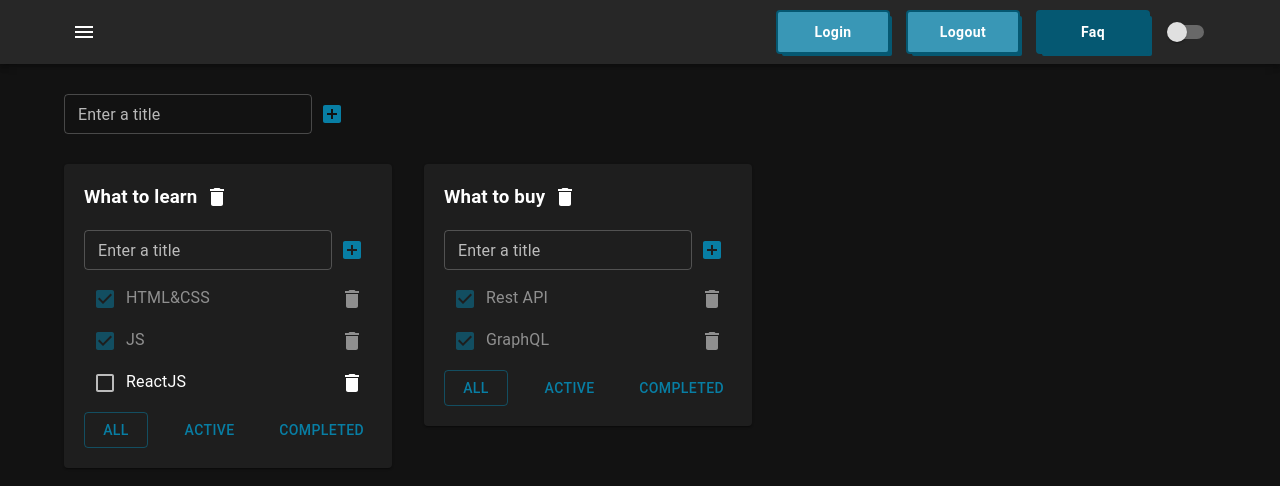
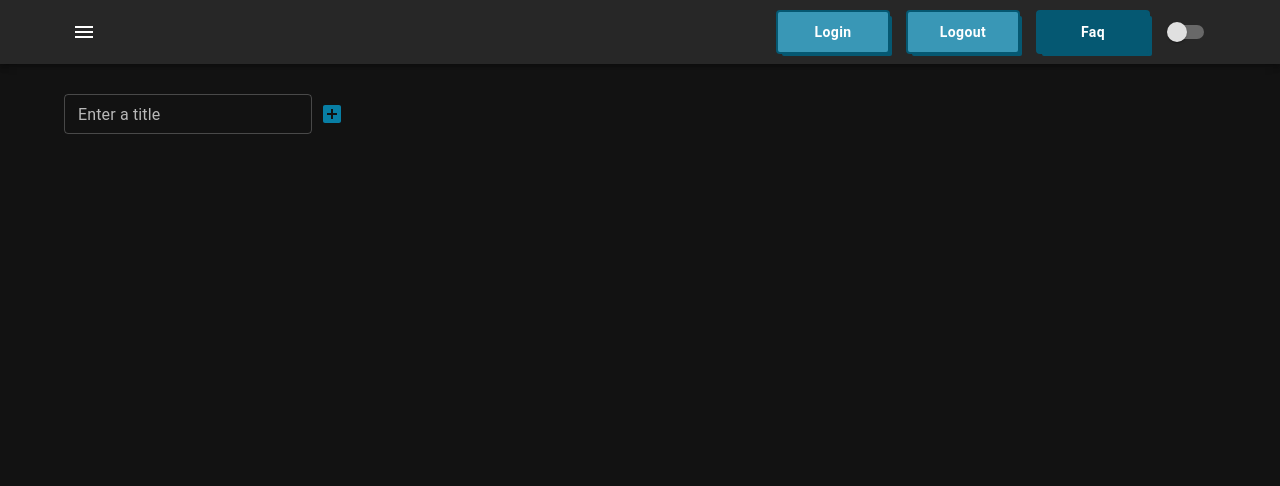
Before and after one commit to ElenaWebDev984/todolist-repeate, a React (Vite) app: page / in a window 1280 px wide. Shown: the top 486 px of the page. Built offline with nearby package versions, Linux system fonts and the light colour scheme.

Commit message:
add useReducer

```diff
--- a/src/App/App.tsx
+++ b/src/App/App.tsx
@@ -9,9 +9,10 @@ import IconButton from '@mui/material/IconButton'
 import Paper from '@mui/material/Paper'
 import {createTheme, ThemeProvider} from "@mui/material/styles";
 import Toolbar from '@mui/material/Toolbar'
-import {useState} from "react";
+import {useReducer, useState} from "react";
 import {v1} from "uuid";
 import {CreateItemForm} from "../CreateItemForm";
+import {todolistsReducer} from "../model/todolists-reducer";
 import {type TaskType, TodolistItem} from "../TodolistItem/TodolistItem";
 import {containerSx} from "../TodolistItem/TodolistItem.styles";
 import {appBarSx, gridContainerSx, paperSx} from "./App.styles";
@@ -36,10 +37,12 @@ export const App = () => {
     const todolistId1 = v1()
     const todolistId2 = v1()
 
-    const [todolists, setTodolists] = useState<Todolist[]>([
-        {id: todolistId1, title: 'What to learn', filter: 'all'},
-        {id: todolistId2, title: 'What to buy', filter: 'all'},
-    ])
+    const [todolists, dispatch] = useReducer(todolistsReducer, [])
+
+    // const [todolists, setTodolists] = useState<Todolist[]>([
+    //     {id: todolistId1, title: 'What to learn', filter: 'all'},
+    //     {id: todolistId2, title: 'What to buy', filter: 'all'},
+    // ])
 
     const [tasks, setTasks] = useState<TasksState>({
         [todolistId1]: [
```
